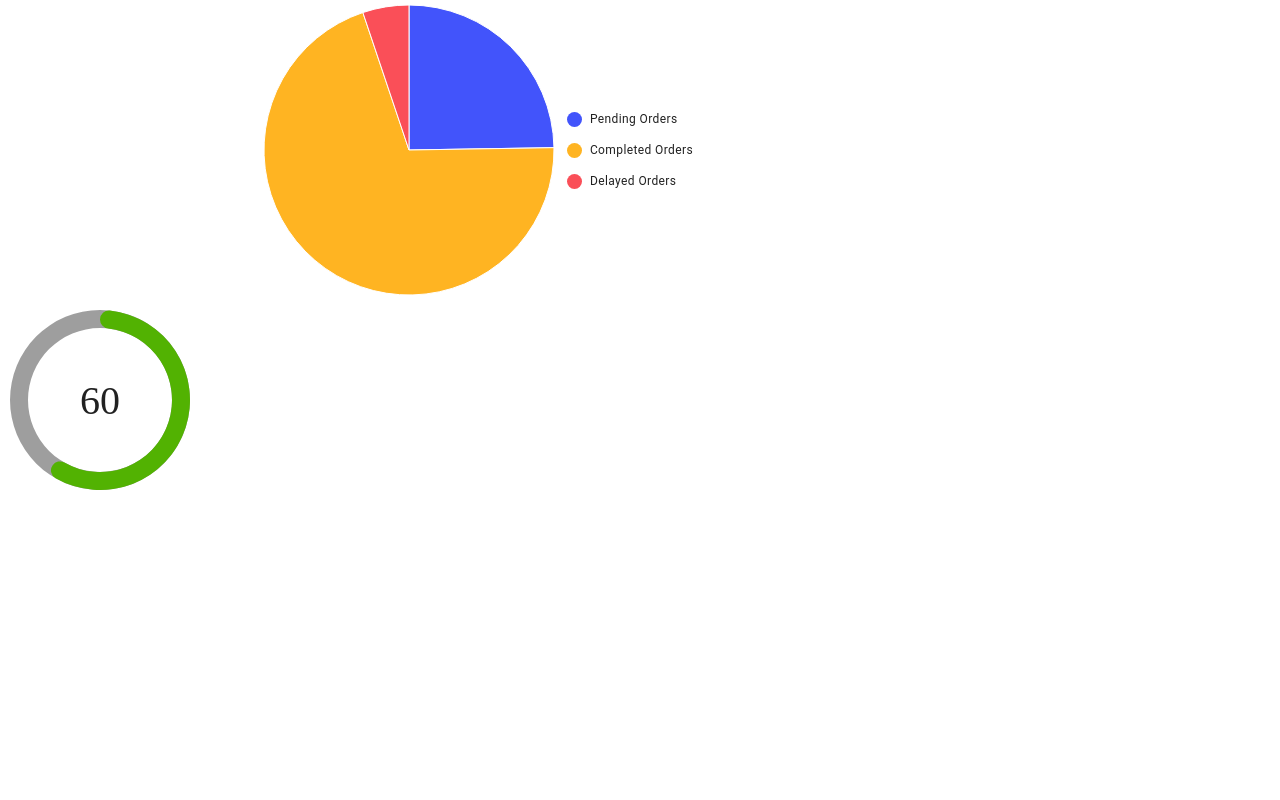
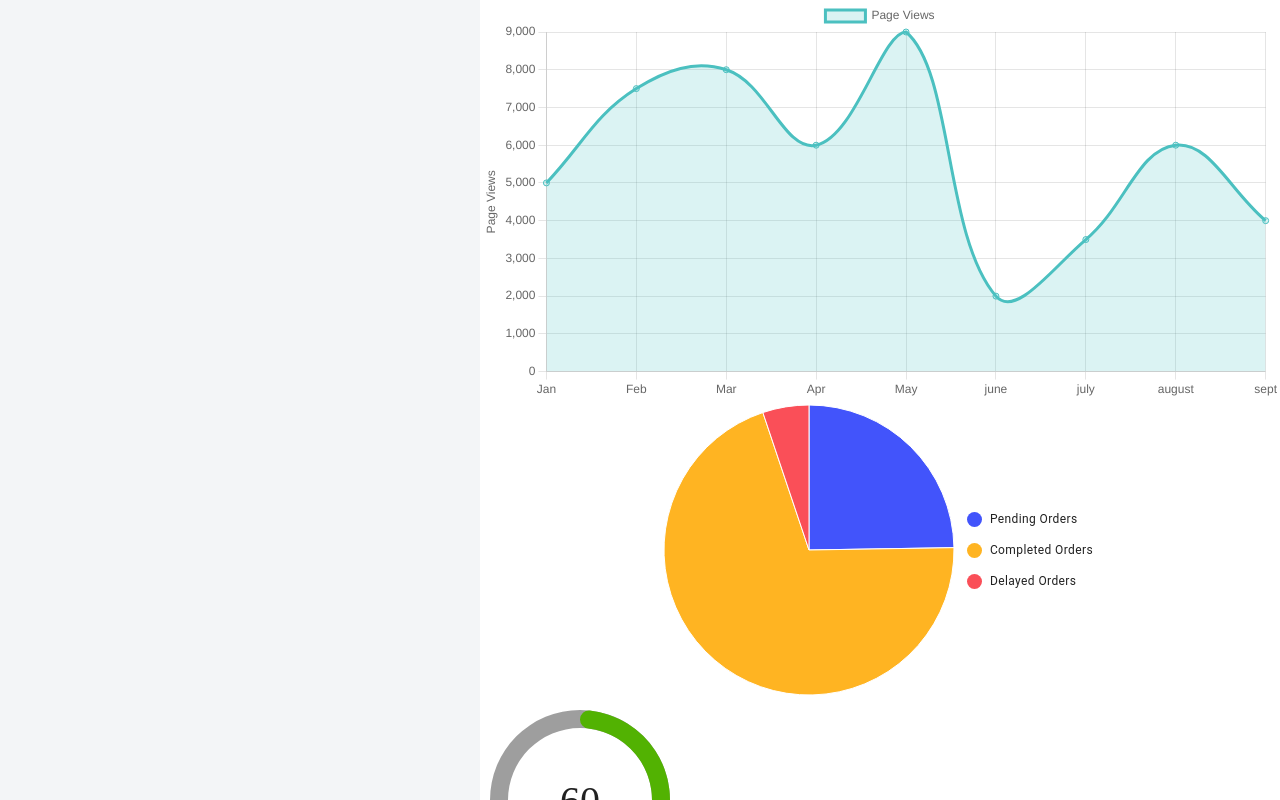
Before and after one commit to Shubhamjha31/Walmart_project, a React (Create React App) app in the folder templates/: page /auth in a window 1280 px wide. Built offline with nearby package versions, Linux system fonts and the light colour scheme.

Commit message:
added demo sidebar

```diff
--- a/templates/src/App.css
+++ b/templates/src/App.css
@@ -1,8 +1,40 @@
+:root{
+    --grey: #f3f5f7;
+    --black: #101524;
+}
 .App{
 padding: 0px;
 margin:0px;
+
 }
 .charts{
     width:60em;
     height:40em;
 }
+.auth-page{
+    height:100vh;
+    overflow:hidden;
+}
+
+.demo-page{
+    display: flex;
+    padding: 0px;
+    margin: 0px;
+    height: 100dvh;
+    overflow:hidden;
+}
+.dummy-sidebar{
+    position: sticky;
+    width:30em;
+    content:"";
+    background-color: var(--grey);
+    border:none;
+    height:100dvh;
+    flex-shrink: 0;
+    top:0;
+}
+.charts{
+    flex-grow:1;
+    height:100dvh;
+    overflow-y: auto;
+}
--- a/templates/src/App.js
+++ b/templates/src/App.js
@@ -10,13 +10,20 @@ import InventoryCapacityChart from './components/Inventory_capacity_chart';
 function App() {
   return (
     <div className="App">
-        <div className='charts'>
-            {/* <AreaChart/> */}
-            {/* <ProductTable /> */}
-            {/* <Auth/> */}
-            <PieChartOrder />
-            <InventoryCapacityChart />
-        </div>
+      {/* <div className='auth-page'>
+          <Auth/>
+        </div> */}
+         {/*leave this as it is for now */}
+
+      <div className='demo-page'>
+         <div className='dummy-sidebar'> </div> {/*dummy sidebar for refernceing*/}
+         <div className='charts'>
+          <AreaChart />
+          <PieChartOrder />
+          <InventoryCapacityChart />
+          <ProductTable />
+         </div>
+      </div>
 
     </div>
   );
```
